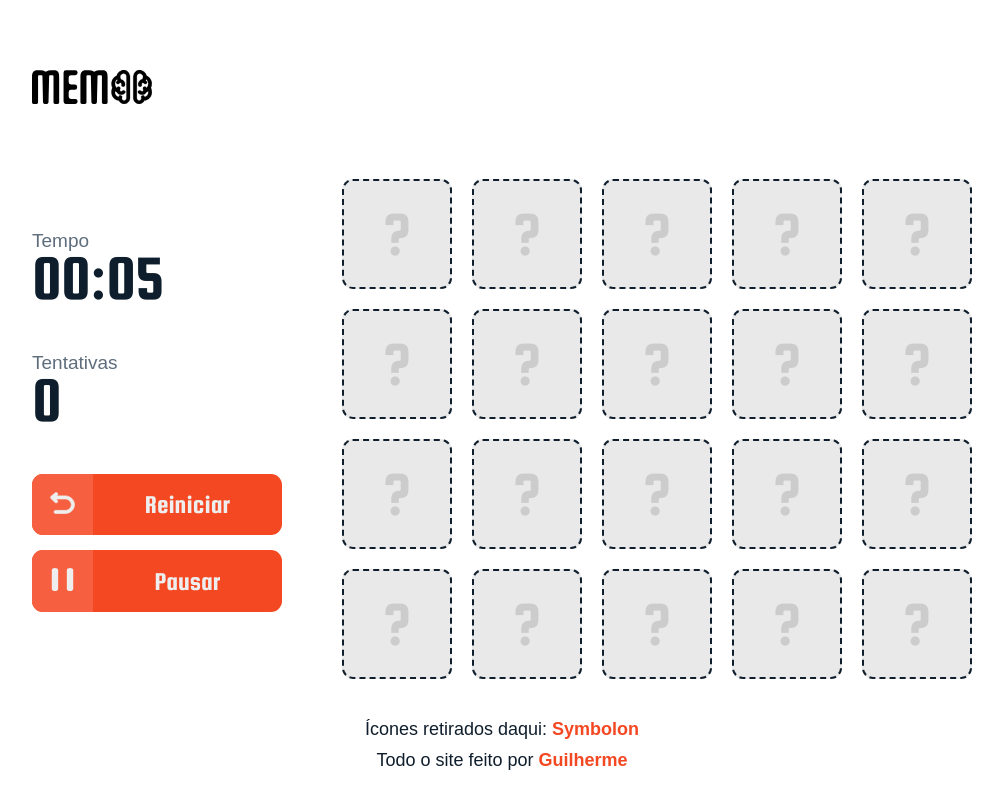
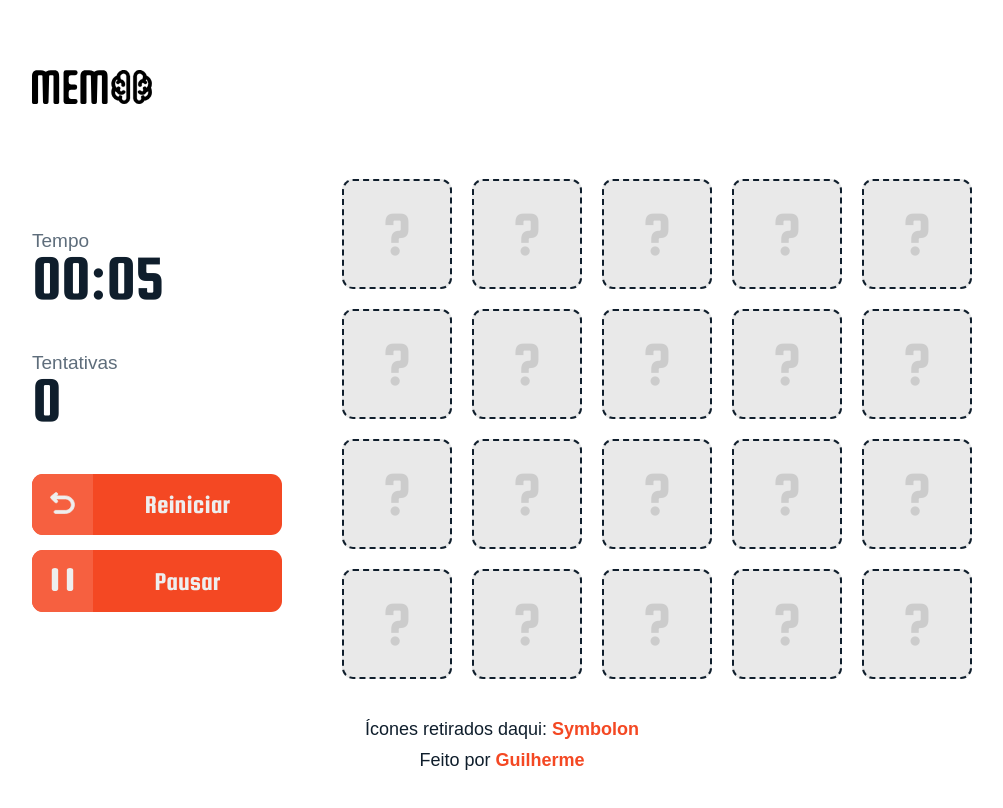
Before and after one commit to guisantoandre/memo-game, a React (Vite) app: page / in a window 1280 px wide. Shown: the top 808 px of the page, without its empty margins (160-1163 px from the left). Built offline with nearby package versions, Linux system fonts and the light colour scheme; a web font is replaced by a local one.

Commit message:
alteração footer

```diff
--- a/src/App.tsx
+++ b/src/App.tsx
@@ -173,7 +173,7 @@ const App = () => {
                </a>
             </p>
             <p>
-               Todo o site feito por{" "}
+               Feito por{" "}
                <a href="https://guisantoandre.github.io/">Guilherme</a>
             </p>
          </footer>
```
